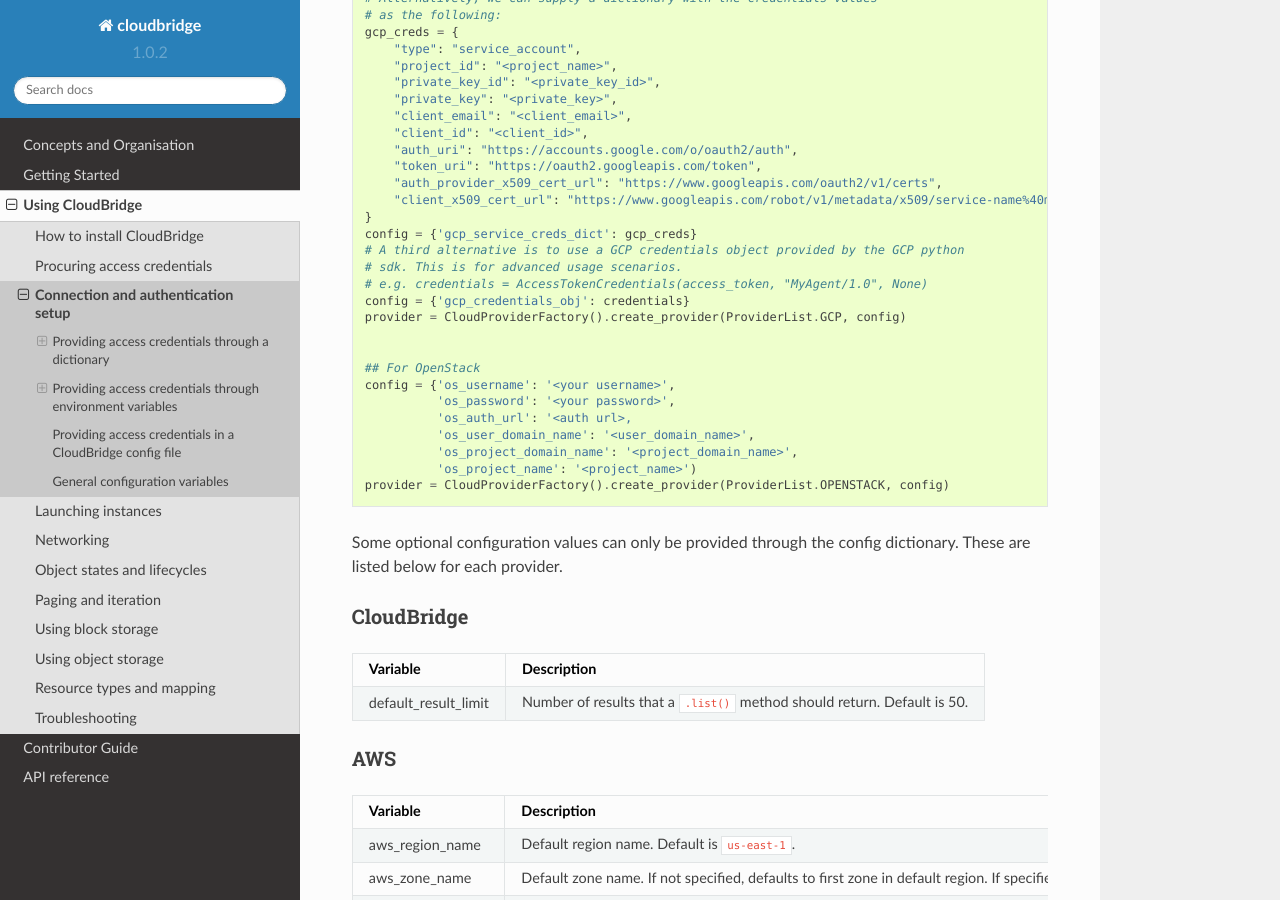
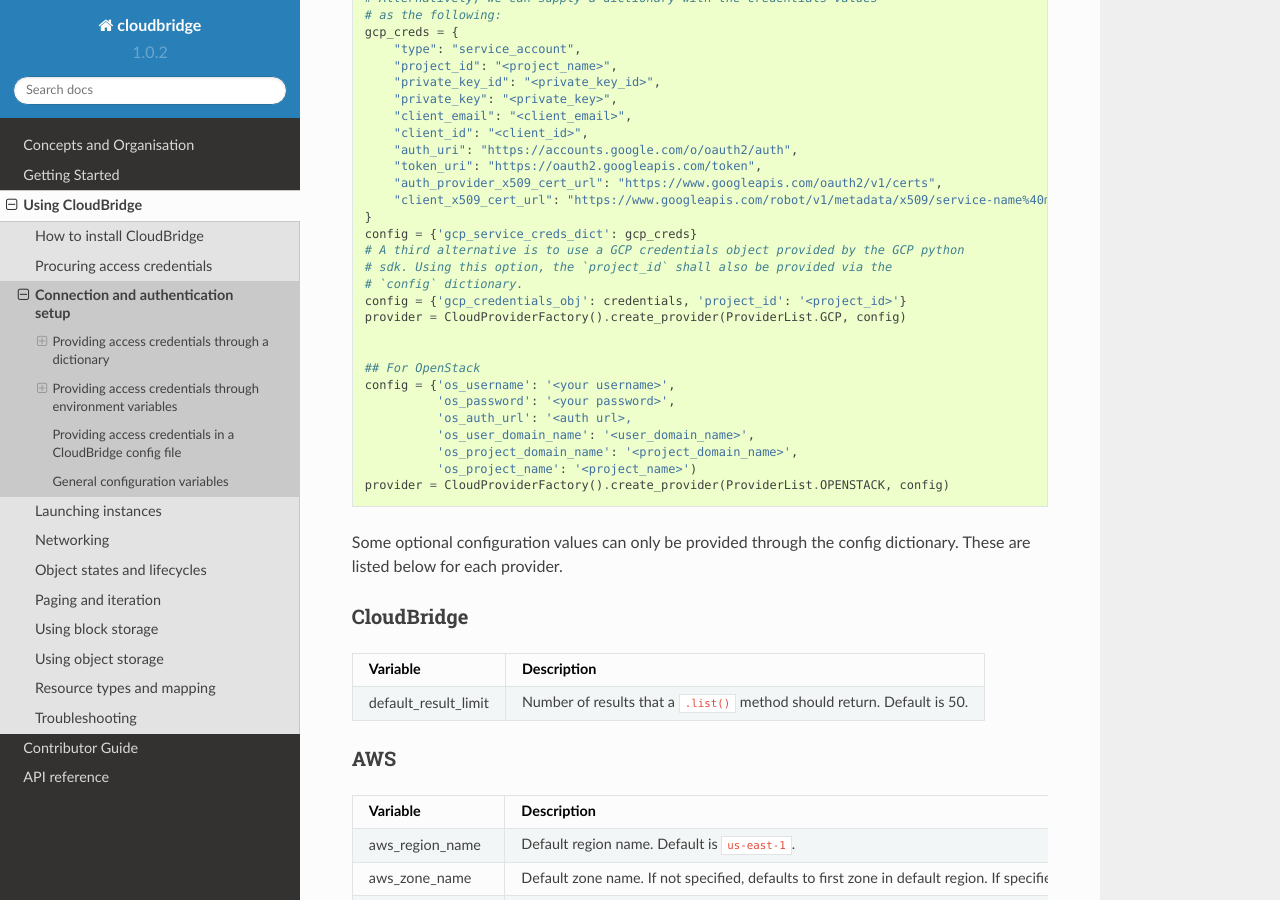
Before and after one commit to CloudVE/cloudbridge, a Sphinx documentation site: the page built from docs/topics/setup.rst, in a window 1280 px wide and 900 px high, scrolled down 874 px. Built offline with Sphinx 7.4.7 and the Read the Docs theme 2.0.0, drawn with Linux system fonts in a browser that asks for light colours.

Commit message:
Update setup.rst

```diff
--- a/docs/topics/setup.rst
+++ b/docs/topics/setup.rst
@@ -56,9 +56,9 @@
     }
     config = {'gcp_service_creds_dict': gcp_creds}
     # A third alternative is to use a GCP credentials object provided by the GCP python
-    # sdk. This is for advanced usage scenarios.
-    # e.g. credentials = AccessTokenCredentials(access_token, "MyAgent/1.0", None)
-    config = {'gcp_credentials_obj': credentials}
+    # sdk. Using this option, the `project_id` shall also be provided via the
+    # `config` dictionary.
+    config = {'gcp_credentials_obj': credentials, 'project_id': '<project_id>'}
     provider = CloudProviderFactory().create_provider(ProviderList.GCP, config)
 
 
```
